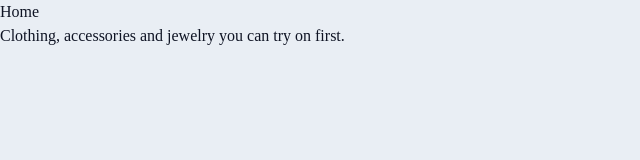
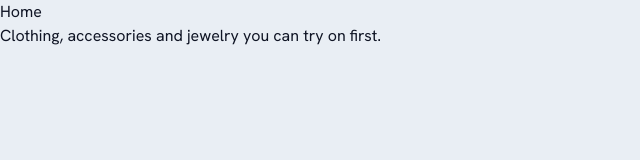
Before and after one commit to foysalahmedmin/prysm-website, a Next.js app: page / in a window 1280 px wide. Shown: the top 160 px of the page, without its empty margins (0-640 px from the left). Built offline with nearby package versions, Linux system fonts and the light colour scheme; no server answers.

Commit message:
feat: wire PRYSM fonts and verify glass contrast

```diff
--- a/src/app/layout.tsx
+++ b/src/app/layout.tsx
@@ -1,9 +1,19 @@
 import type { Metadata } from 'next'
+import { Bricolage_Grotesque, Geist_Mono, Hanken_Grotesk } from 'next/font/google'
 import './globals.css'
 import { brand } from '@/config/brand'
 import { env } from '@/config/env'
 import { MirrorTryHost } from '@/integration/mirror-try'
 import { StoreHydrator } from '@/stores/hydration'
+
+const display = Bricolage_Grotesque({
+  subsets: ['latin'],
+  axes: ['opsz', 'wdth'],
+  variable: '--font-bricolage',
+  display: 'swap',
+})
+const text = Hanken_Grotesk({ subsets: ['latin'], variable: '--font-hanken', display: 'swap' })
+const mono = Geist_Mono({ subsets: ['latin'], variable: '--font-geist-mono', display: 'swap' })
 
 export const metadata: Metadata = {
   metadataBase: new URL(env.siteUrl),
@@ -14,8 +24,8 @@ export const metadata: Metadata = {
 
 export default function RootLayout({ children }: LayoutProps<'/'>) {
   return (
-    <html lang="en">
-      <body>
+    <html lang="en" className={`${display.variable} ${text.variable} ${mono.variable}`}>
+      <body className="bg-canvas font-text text-ink antialiased">
         <MirrorTryHost>
           <StoreHydrator />
           {children}
```
Also changed, not shown: 1 other file (tests, documents, lock files or other folders).
